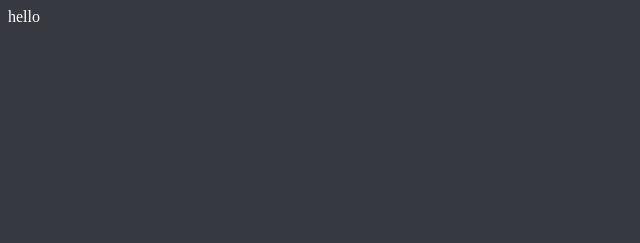
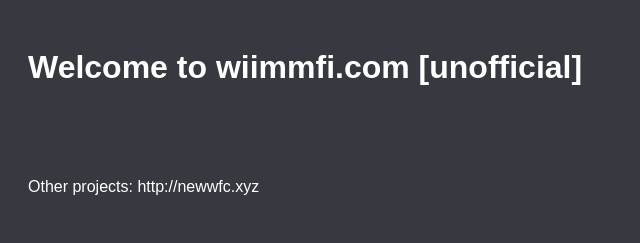
Before and after one commit to Maritoguionyo/wiimmfi.github.io, a plain HTML site: page index.html in a window 1280 px wide. Shown: the whole page, without its empty margins (0-640 px from the left). Drawn offline with Linux system fonts and the light colour scheme.

Commit message:
Update index.html

```diff
--- a/index.html
+++ b/index.html
@@ -1,33 +1,32 @@
 <!DOCTYPE html>
+<html>
+<head>
+    <style>
+        body {
+            font-family: Arial, sans-serif;
+            background-color: #36393F;
+            color: #fff;
+            height: 100%;
+            display: flex;
+            flex-direction: column;
+            justify-content: space-between;
+            padding: 20px;
+        }
+        a {
+            color: #fff;
+            text-decoration: none;
+        }
+    </style>
+</head>
+<body>
+    <h1>Welcome to wiimmfi.com [unofficial]</h1>
 
-<html>
+    <!-- Adding spaces -->
+    <br/>
+    <br/>
+    <br/>
 
-<head>
-
-  <style>
-
-    body {
-
-      background-color: #36393F;
-
-    }
-
-    a {
-
-      color: #fff;
-
-      text-decoration: none;
-
-    }
-
-  </style>
-
-</head>
-
-<body>
-
-  <a href="https://example.com" target="_blank">hello</a>
-
+    <!-- At the end -->
+    <p>Other projects: <a href="http://newwfc.xyz">http://newwfc.xyz</a></p>
 </body>
-
 </html>
```
